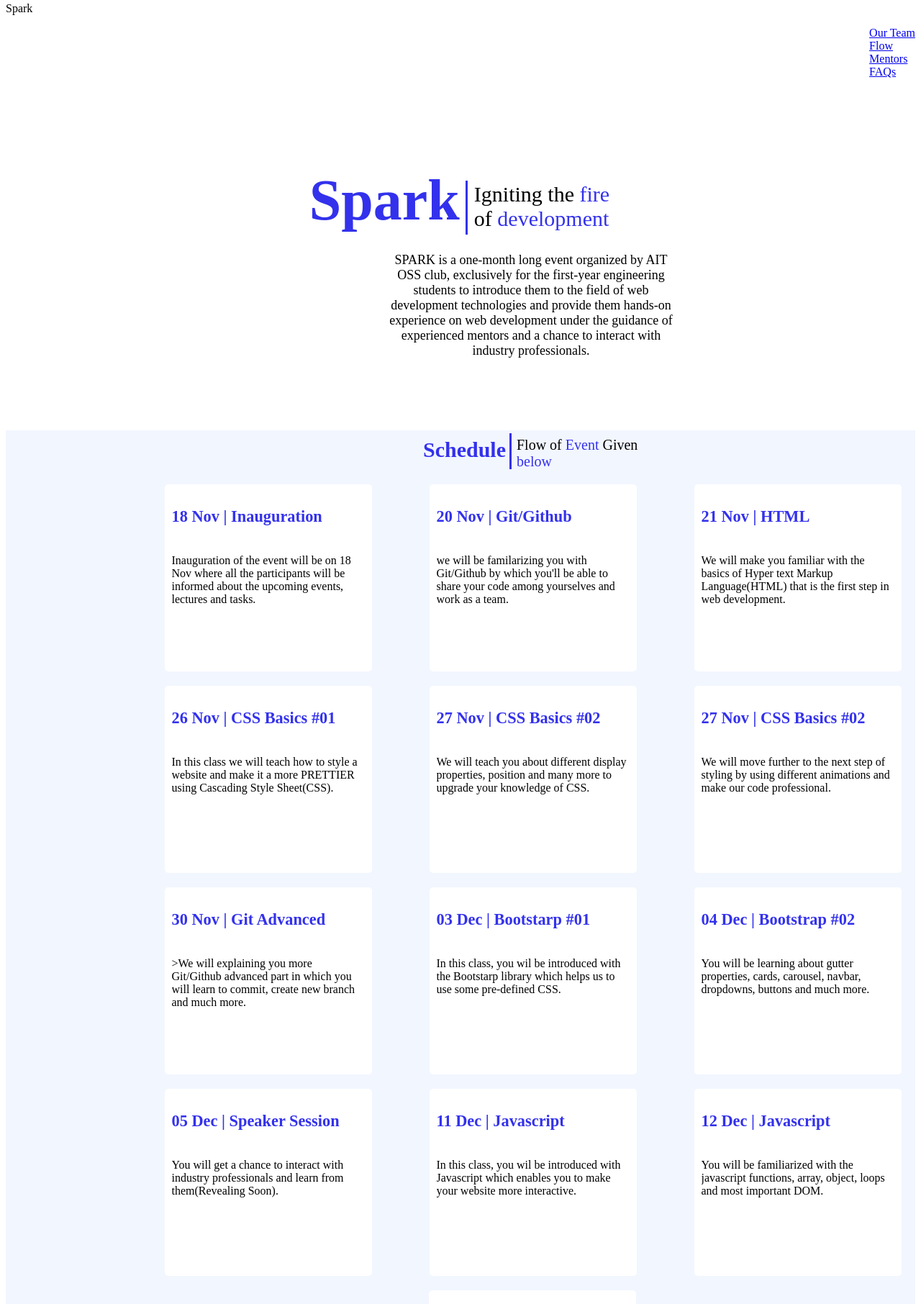
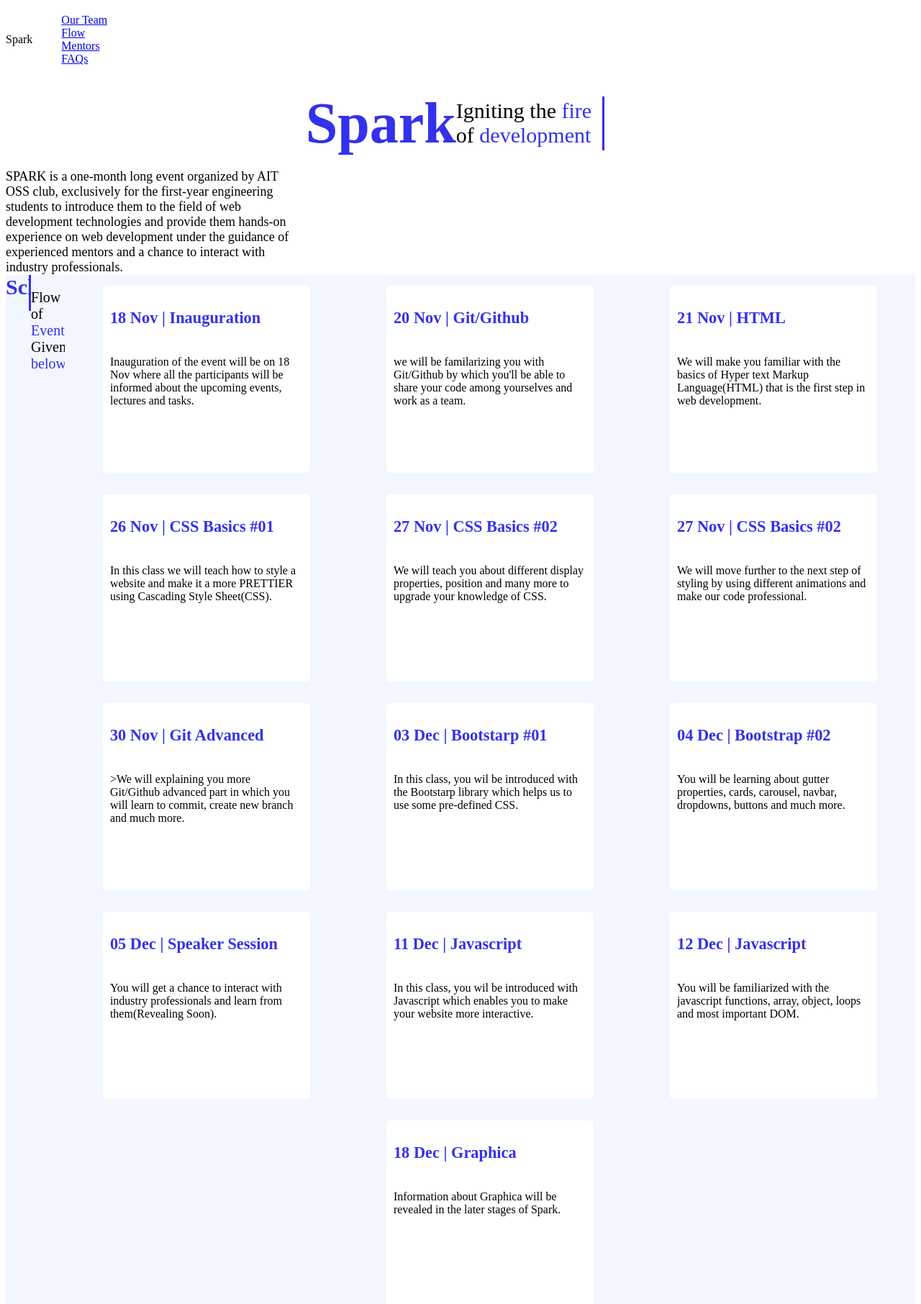
Before and after one commit to ASMITATRIPATHI/sparkClone, a plain HTML site: page index.html in a window 1280 px wide. Shown: the part 5-1817 px from the top of the page at 72% size. Drawn offline with Linux system fonts and the light colour scheme.

Commit message:
Update styles.css

```diff
--- a/styles.css
+++ b/styles.css
@@ -1,33 +1,35 @@
 *{
     overflow-x: hidden;
 }
-/* .navlist{
-    list-style: none;
-    margin-left: 15px;
-    margin-right: 15px;
-    display: inline-block;
-    list-style-type: none;
+
+.navbar{
+    display: flex;
+    flex-direction: row;
+    align-items: center;
 
 
-} */
-.navright{
-    display: flex;
-    justify-content: end;
+
 
 }
-.navlistright{
-    list-style-type: none;
-}
-.left{
+.navRight{
+    display: flex;
+    justify-content: space-between;
+    flex-direction: row;
+
+
+
+
 
 }
+
+
 
 /*------------------------landing----------------------------*/
 .sparkland{
     display: flex;
-    flex-direction: column;
+    flex-direction: row;
     justify-content: center;
-    margin-top:30px;
+    /* margin-top:30px; */
 }
 .mainland{
     display: flex;
@@ -37,10 +39,10 @@
 }
 .sparkcontentleft{
     justify-content: center;
-    display: flex;
+    /* display: flex; */
     font-size: 30px;
-    margin-left: 20px;
-    margin-top: 68px;
+    /* margin-left: 20px;
+    margin-top: 68px; */
 }
 .left{
     font-family: ProductSans-Regular;
@@ -51,34 +53,43 @@
     border-left: 3px solid #3331EC;
     height: 75px;
     display: block;
-    margin-left:-200px;
-    margin-top: 70px;
+    margin-left: 15px;
+    margin-right: 15px;
+    /* margin-left:-200px;
+    margin-top: 70px; */
 }
 .sparklogo{
     display: block;
     justify-content: center;
-    margin-top: 50px;
+    /* margin-top: 50px; */
     font-family: ProductSans-Regular;
     color: #3331EC;
     font-size: 80px;
     font-weight: bold;
-    margin-left: -200px;
+    /* margin-left: -200px; */
 }
 .paracont{
     display: block;
     width: 400px;
-    margin-top: 0px;
-    text-align: center;
+    /* margin-top: 0px; */
+
     font-family: ProductSans-Regular;
     font-size: 18px;
-    margin-left: 530px;
+    /* margin-left: 530px; */
 }
+
 .schedulemain{
-    display: block;
-    width: 1435px;
+    display: flex;
+    /* width: 1435px; */
     background-color: rgb(242, 246, 255);
-    overflow-x: hidden;
-    margin-top: 100px;
+    /* overflow-x: hidden;
+    margin-top: 100px; */
+
+}
+.title{
+    display: flex;
+    justify-content: center;
+    flex-direction: row;
 
 
 }
@@ -88,16 +99,16 @@
     color: #3331EC;
     font-weight: bold;
     font-size: 30px;
-    margin-left: 580px;
-    padding-top: 10px;
+    /* margin-left: 580px;
+    padding-top: 10px; */
 }
 
 .line2{
     border-left: 3px solid #3331EC;
-    display: block;
+    /* display: block; */
     height: 50px;
-    margin-left: 700px;
-    margin-top: -40px;
+    /* margin-left: 700px;
+    margin-top: -40px; */
 }
 
 .contentsch{
@@ -109,14 +120,15 @@
 .flow{
 
     font-size: 20px;
-    margin-left: 710px;
-    margin-top: -65px;
+    /* margin-left: 710px;
+    margin-top: -65px; */
 }
 
 .container{
     display: flex;
     flex-wrap: wrap;
-    justify-content: center;
+    justify-content: space-around;
+    align-items: center;
     height: fit-content;
     margin-bottom: 50px;
 }
@@ -124,12 +136,12 @@
     height: 240px;
     width: 268px;
     background-color: #ffffff;
-    margin-left: 110px;
-    margin-right: 60px;
+    /* margin-left: 110px;
+    margin-right: 60px; */
     padding: 10px;
-    cursor: pointer;
-    transition: all 0.7s ease ;
+    margin: 15px;
     border-radius: 5px;
+    font-family: ProductSans-Regular;
 
 }
 .p1{
@@ -137,202 +149,162 @@
     font-weight: bold;
     font-size: 22.36px;
     color: #3331EC;
-    cursor: pointer;
+    /* cursor: pointer; */
 }
 .git{
     height: 240px;
     width: 268px;
     background-color: #ffffff;
-    margin-right: 80px;
-    margin-left: 20px;
+    /* margin-right: 80px;
+    margin-left: 20px; */
     padding: 10px;
+    margin: 15px;
     font-family: ProductSans-Regular;
-    cursor: pointer;
+    /* cursor: pointer; */
     border-radius: 5px;
-
 }
 .html{
     height: 240px;
     width: 268px;
     background-color: #ffffff;
-    margin-right: 80px;
-    margin-left: 0px;
+    /* margin-right: 80px;
+    margin-left: 0px; */
     padding: 10px;
+    margin: 15px;
     font-family: ProductSans-Regular;
-    cursor: pointer;
+    /* cursor: pointer; */
     border-radius: 5px;
 }
 .basics1{
     height: 240px;
     width: 268px;
     background-color: #ffffff;
-    margin-left: 110px;
+    /* margin-left: 110px;
     margin-right: 60px;
-    margin-top: 20px;
+    margin-top: 20px; */
     padding: 10px;
+    margin: 15px;
     font-family: ProductSans-Regular;
-    cursor: pointer;
+    /* cursor: pointer; */
     border-radius: 5px;
 }
 .basics2{
     height: 240px;
     width: 268px;
     background-color: #ffffff;
-    margin-right: 80px;
+    /* margin-right: 80px;
     margin-left: 20px;
-    margin-top: 20px;
+    margin-top: 20px; */
     padding: 10px;
+    margin: 15px;
     font-family: ProductSans-Regular;
-    cursor: pointer;
+    /* cursor: pointer;    */
     border-radius: 5px;
 }
 .advanced{
     height: 240px;
     width: 268px;
     background-color: #ffffff;
-    margin-right: 80px;
+    /* margin-right: 80px;
     margin-left: 0px;
-    margin-top: 20px;
+    margin-top: 20px; */
     padding: 10px;
+    margin: 15px;
     font-family: ProductSans-Regular;
-    cursor: pointer;
+    /* cursor: pointer;  */
     border-radius: 5px;
 }
 .gitadvanced{
     height: 240px;
     width: 268px;
     background-color: #ffffff;
-    margin-left: 110px;
+    /* margin-left: 110px;
     margin-right: 60px;
-    margin-top: 20px;
+    margin-top: 20px; */
     padding: 10px;
+    margin: 15px;
     font-family: ProductSans-Regular;
-    cursor: pointer;
+    /* cursor: pointer; */
     border-radius: 5px;
 }
 .bootstrap1{
     height: 240px;
     width: 268px;
     background-color: #ffffff;
-    margin-right: 80px;
+    /* margin-right: 80px;
     margin-left: 20px;
-    margin-top: 20px;
+    margin-top: 20px; */
     padding: 10px;
+    margin: 15px;
     font-family: ProductSans-Regular;
-    cursor: pointer;
+    /* cursor: pointer; */
     border-radius: 5px;
 }
 .bootstrap2{
     height: 240px;
     width: 268px;
     background-color: #ffffff;
-    margin-right: 80px;
+    /* margin-right: 80px;
     margin-left: 0px;
-    margin-top: 20px;
+    margin-top: 20px; */
     padding: 10px;
+    margin: 15px;
     font-family: ProductSans-Regular;
-    cursor: pointer;
+    /* cursor: pointer; */
     border-radius: 5px;
 }
 .speaker{
     height: 240px;
     width: 268px;
     background-color: #ffffff;
-    margin-left: 110px;
+    /* margin-left: 110px;
     margin-right: 60px;
-    margin-top: 20px;
+    margin-top: 20px; */
     padding: 10px;
+    margin: 15px;
     font-family: ProductSans-Regular;
-    cursor: pointer;
+    /* cursor: pointer;  */
     border-radius: 5px;
 }
 .js1{
     height: 240px;
     width: 268px;
     background-color: #ffffff;
-    margin-right: 80px;
+    /* margin-right: 80px;
     margin-left: 20px;
-    margin-top: 20px;
+    margin-top: 20px; */
     padding: 10px;
+    margin: 15px;
     font-family: ProductSans-Regular;
-    cursor: pointer;
+    /* cursor: pointer; */
     border-radius: 5px;
 }
 .js2{
     height: 240px;
     width: 268px;
     background-color: #ffffff;
-    margin-right: 80px;
+    /* margin-right: 80px;
     margin-left: 0px;
-    margin-top: 20px;
+    margin-top: 20px; */
     padding: 10px;
+    margin: 15px;
     font-family: ProductSans-Regular;
-    cursor: pointer;
+    /* cursor: pointer; */
     border-radius: 5px;
 }
 .graphica{
     height: 240px;
     width: 268px;
     background-color: #ffffff;
-    margin-left: 28px;
-    margin-top: 20px;
+    /* margin-left: 28px;
+    margin-top: 20px; */
     padding: 10px;
+    margin: 15px;
     font-family: ProductSans-Regular;
-    cursor: pointer;
+    /* cursor: pointer; */
     border-radius: 5px;
 }
-.inau:hover{
-    padding: 15px;
-    transition-duration: 0.7s;
-}
-.git:hover{
-    padding: 15px;
-    transition-duration: 0.7s;
-}
-.html:hover{
-    padding: 15px;
-    transition-duration: 0.7s;
-}
-.basics1:hover{
-    padding: 15px;
-    transition-duration: 0.7s;
-}
-.basics2:hover{
-    padding: 15px;
-    transition-duration: 0.7s;
-}
-.advanced:hover{
-    padding: 15px;
-    transition-duration: 0.7s;
-}
-.gitadvanced:hover{
-    padding: 15px;
-    transition-duration: 0.7s;
-}
-.bootstrap1:hover{
-    padding: 15px;
-    transition-duration: 0.7s;
-}
-.bootstrap2:hover{
-    padding: 15px;
-    transition-duration: 0.7s;
-}
-.speaker:hover{
-    padding: 15px;
-    transition-duration: 0.7s;
-}
-.js1:hover{
-    padding: 15px;
-    transition-duration: 0.7s;
-}
-.js2:hover{
-    padding: 15px;
-    transition-duration: 0.7s;
-}
-.graphica:hover{
-    padding: 15px;
-    transition-duration: 0.7s;
-}
+
 .speakercontainer{
     display: block;
     width: 1435px;
@@ -342,7 +314,7 @@
     margin-top: 50px;
     justify-content: center;
     align-items: center;
-    z-index: 0;
+    /* z-index: 0; */
 }
 .speakercont{
         background-color: rgb(242, 246, 255);
```
